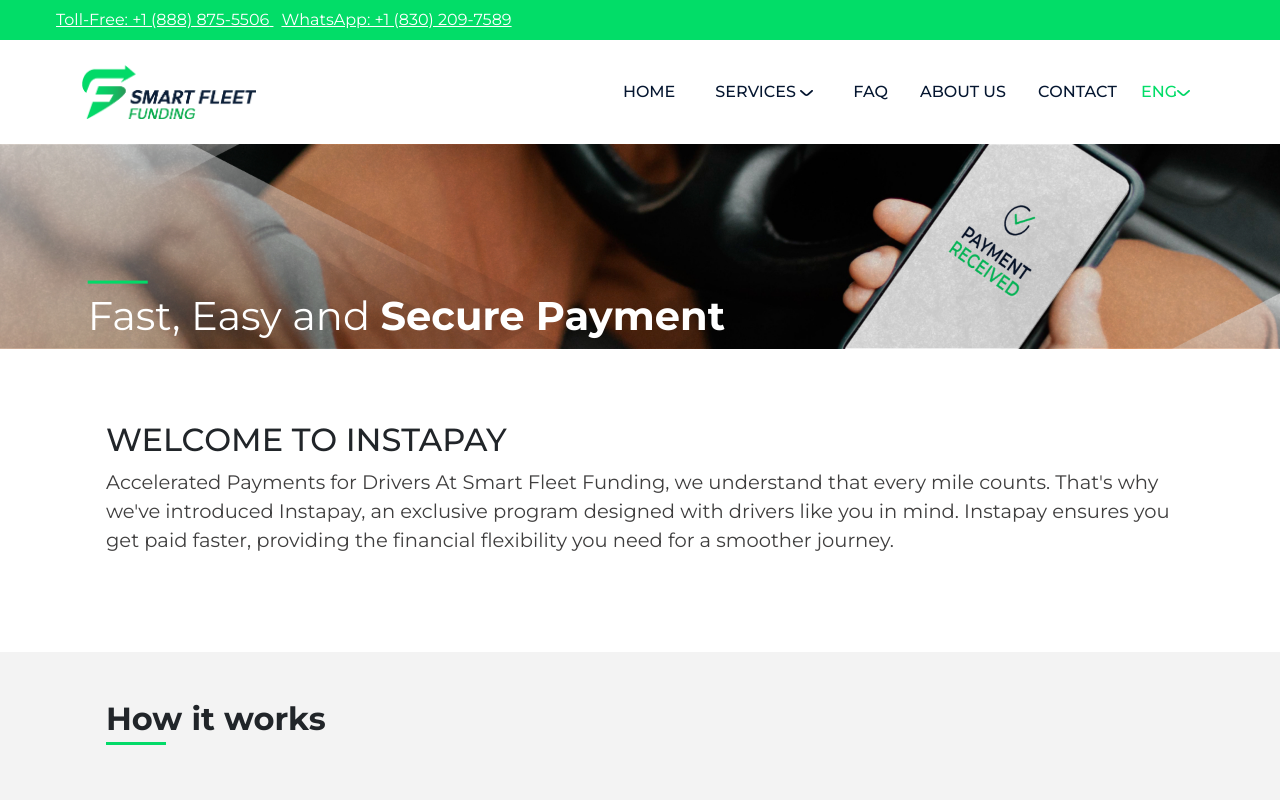
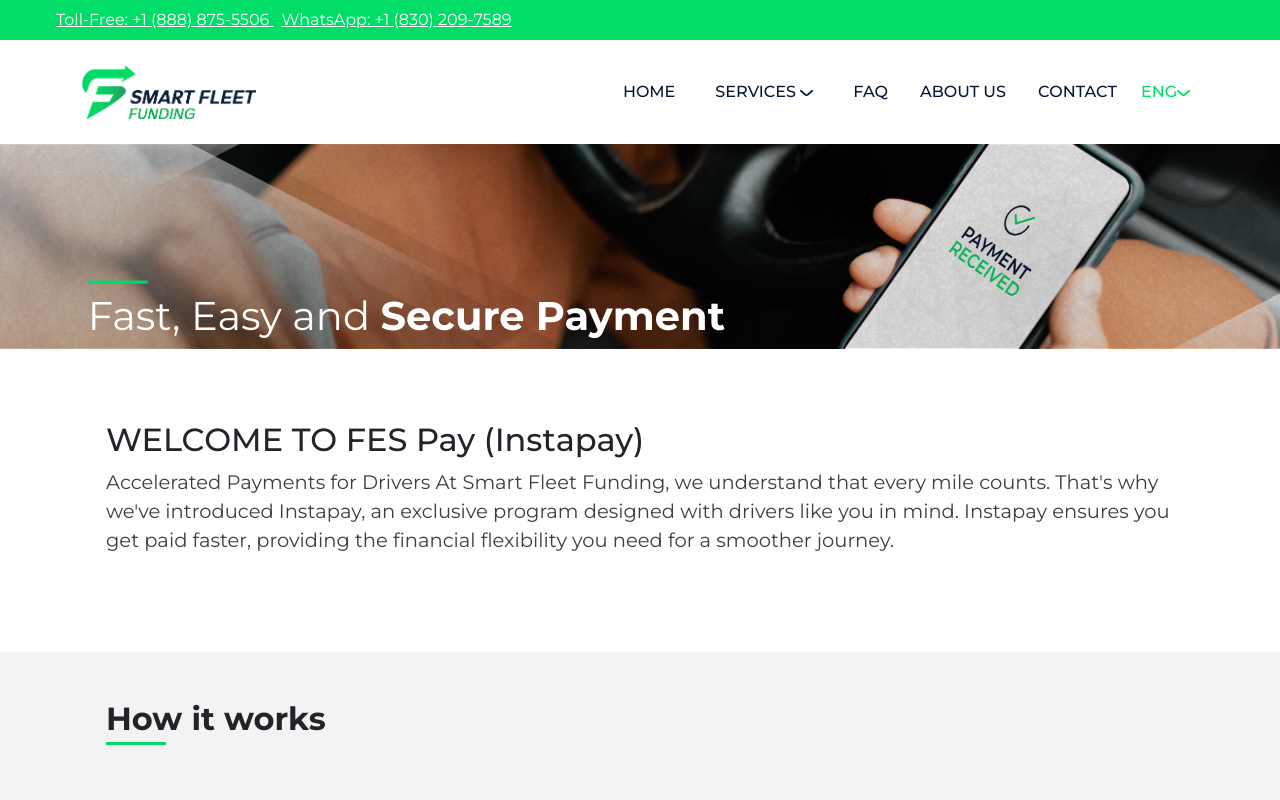
Before and after one commit to Rizwan884/smartfleetfunding-website, a Next.js app: page /fespay in a window 1280 px wide. Shown: the top 800 px of the page. Built offline with nearby package versions, Linux system fonts and the light colour scheme; a web font is replaced by a local one.

Commit message:
Fix "Instapay" to "Fespay"

```diff
--- a/src/components/welcome.tsx
+++ b/src/components/welcome.tsx
@@ -4,7 +4,7 @@ export default function Welcome() {
   return (
     <div className="container font-montserrat pt-5 pb-5">
       <div className="m-4 mb-5 text-center text-md-start">
-        <h2 className="fw-600">WELCOME TO INSTAPAY</h2>
+        <h2 className="fw-600">WELCOME TO FES Pay (Instapay) </h2>
         <p className="fs-5 fw-500 text-gray-dark">
           Accelerated Payments for Drivers At Smart Fleet Funding, we understand
           that every mile counts. That{"'"}s why we{"'"}ve introduced Instapay,
```
Also changed, not shown: 1 other file (tests, documents, lock files or other folders).
